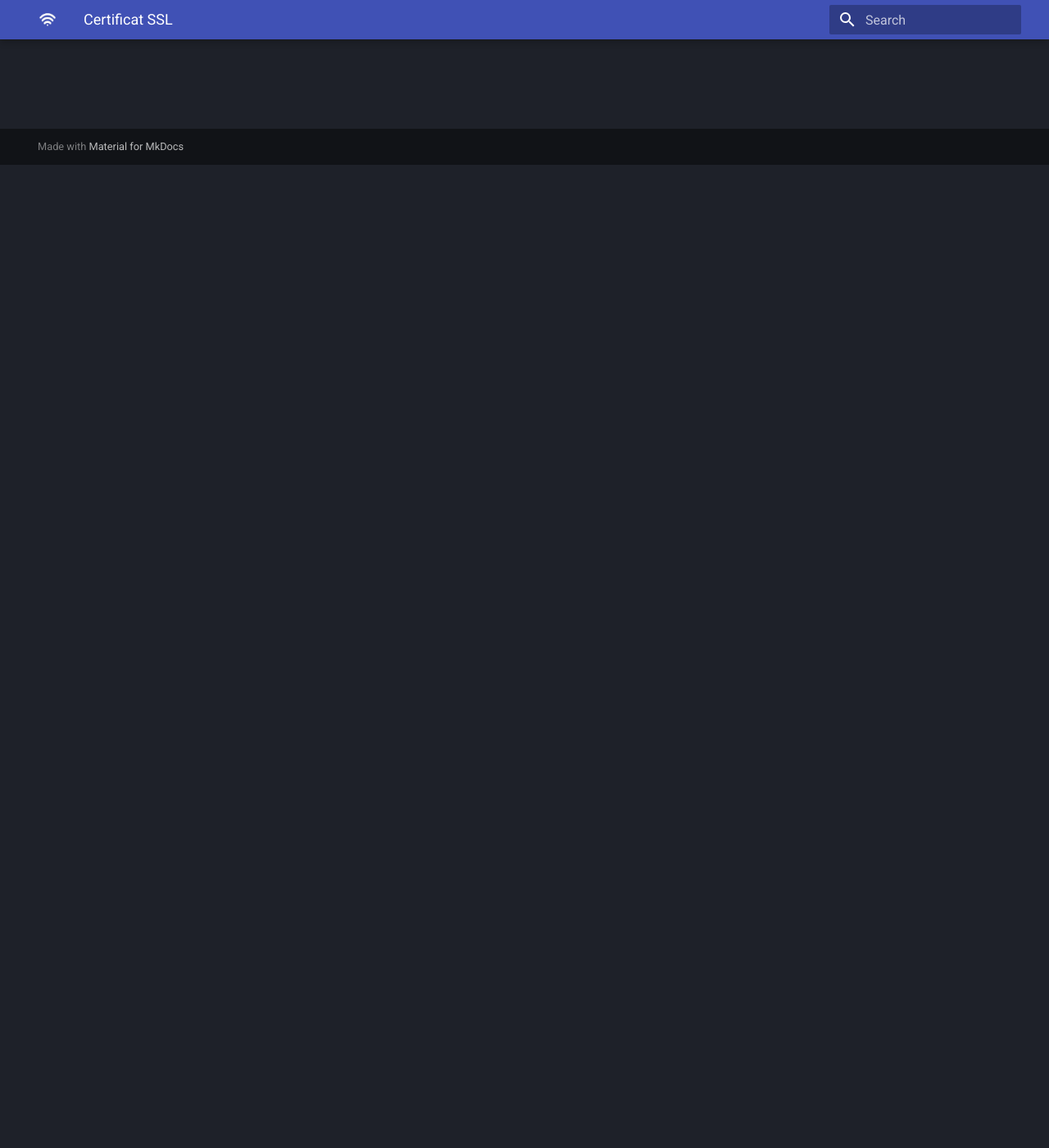
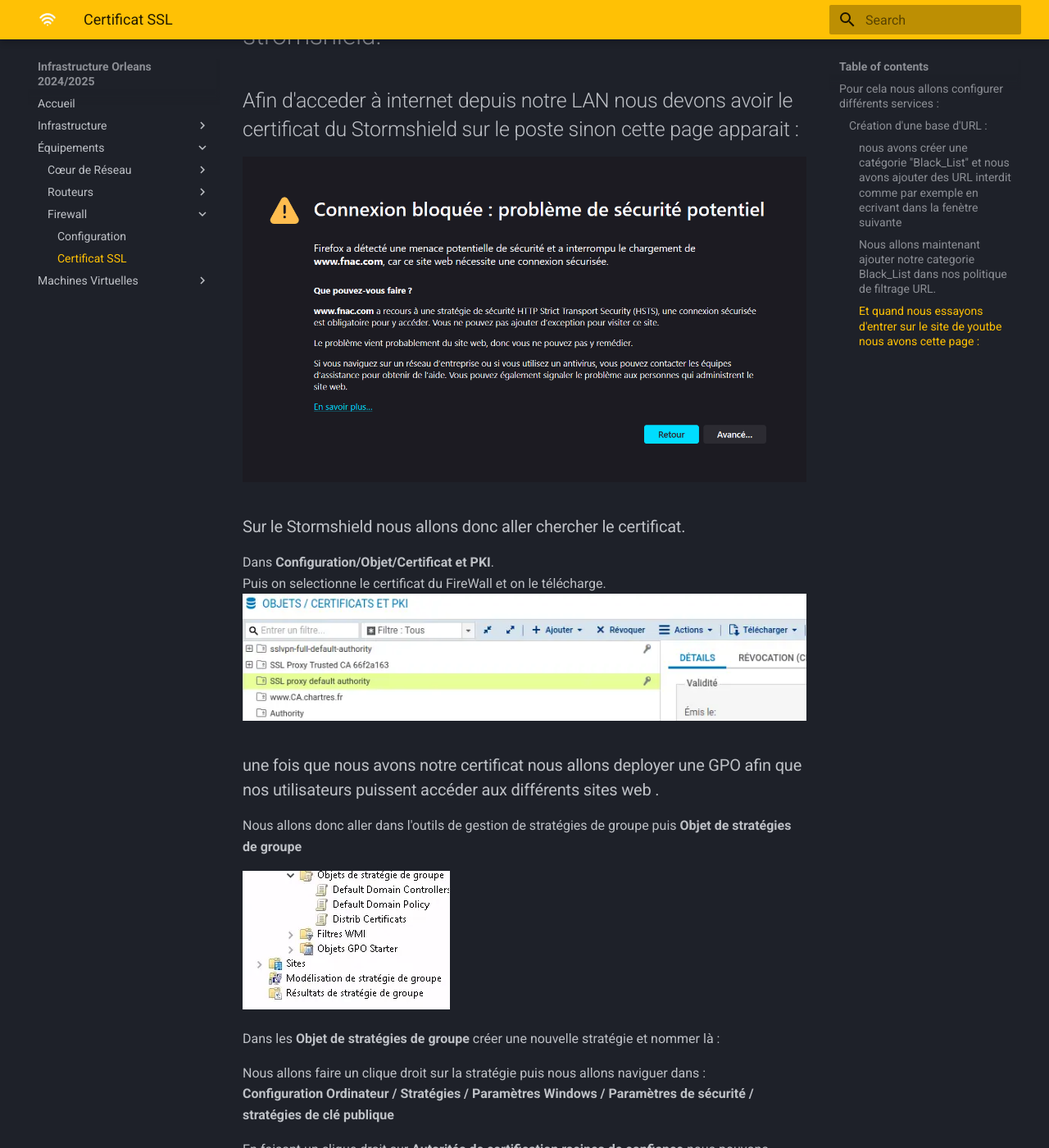
Before and after one commit to Erwanbrt/Orleans, an MkDocs documentation site: the page built from docs/Certificat-ssl.md, in a window 1280 px wide and 1400 px high, scrolled down 1199 px. Shown: the whole window at 82% size. Built offline with MkDocs 1.6.1 and Material for MkDocs 9.7.7, drawn with Linux system fonts in a browser that asks for light colours; some of the changed text lies outside the part shown.

Commit message:
rhezukghqzergkzrgtkrqze

```diff
--- a/docs/Certificat-ssl.md
+++ b/docs/Certificat-ssl.md
@@ -1,6 +1,6 @@
 # Certificat SSL
 
-afin de securiser notre réseau de visites de potentiel site web interdit nous allons utiliser du filtrage applicatif
+afin de securiser notre réseau de potentiel visites de  site web interdit nous allons utiliser du filtrage applicatif
 
 ## Pour cela nous allons configurer différents services :
 
@@ -19,3 +19,45 @@
 #### Et quand nous essayons d'entrer sur le site de youtbe nous avons cette page :
 
 ![ ](images/youtbe.webp)
+
+# Nous allons maintenant ajouter le certificat du stromshield.
+
+## Afin d'acceder à internet depuis notre LAN nous devons avoir le certificat du Stormshield sur le poste sinon cette page apparait :
+![ ](images/erreurcert.webp)
+
+### Sur le Stormshield nous allons donc aller chercher le certificat.
+
+ Dans <B> Configuration/Objet/Certificat et PKI</B>. <br>
+ Puis on selectionne le certificat du FireWall et on le télécharge.
+![ ](images/certificatsc.webp)
+
+### une fois que nous avons notre certificat nous allons deployer une GPO afin que nos utilisateurs puissent accéder aux différents sites web .
+
+Nous allons donc aller dans l'outils de gestion de stratégies de groupe puis <B>Objet de stratégies de groupe</B>
+
+![ ](images/objetstratgrp.webp)
+
+Dans les <B>Objet de stratégies de groupe</B> créer une nouvelle stratégie et nommer là :<br>
+
+Nous allons faire un clique droit sur la stratégie puis nous allons naviguer dans : <br>
+<B>Configuration Ordinateur / Stratégies / Paramètres Windows / Paramètres de sécurité / stratégies de clé publique  </B> <br>
+
+En faisant un clique droit sur <B>Autorités de certification racines de confiance</B> nous pouvons cliquer sur <B>Importer</B> <br>
+
+Dans l'assistant cliquer sur <B>Suivant</B> puis choisir notre certificat dans <B>Parcourir</B> puis cliquer sur suivant jusqu'a ce que l'assistant se ferme. <br>
+
+Maintenant que le certifiat importer nous allons définir que l'on applique la régle sur les ordinateurs du domaine :
+
+![ ](images/filtragesecu.webp)
+
+Maintenant notre GPO est créer nous allons donc pouvoir l'attribuer au groupe d'utilisateurs souhaiter en faisant un clique droit sur le groupe puis nous allons cliquer sur <B> Lier un objet de stratégie de groupe existant...</B>
+
+![ ](images/lieunobjetdestrat.webp)
+
+Puis on selectionne la tratégie que l'on vient de créer dans le groupe et on clique sur <B>OK</OK> pour valider.
+
+### Nous allons maintenant pouvoir tester sur un utilisateur de l'AD.
+
+En essayant d'accéder au site <B> Amazon</B> depuis <B>Edge</B> nous pouvons voir que le FireWall apparait dans l'autorité de certification.
+
+![ ](images/testamamazon.webp)
--- a/mkdocs.yml
+++ b/mkdocs.yml
@@ -3,7 +3,12 @@
     name: material
     logo: "images/logo.png"
     palette:
-      scheme: "slate" # Pour un thème sombre
+      scheme: slate
+      primary: amber
+      accent: amber
+      theme:
+
+
 extra_css:
   - extra.css
 
```
Also changed, not shown: docs/images/certificatsc.webp (added), docs/images/erreurcert.webp (added), docs/images/filtragesecu.webp (added), docs/images/lieunobjetdestrat.webp (added), docs/images/objetstratgrp.webp (added), docs/images/testamamazon.webp (added), 3 other files.
